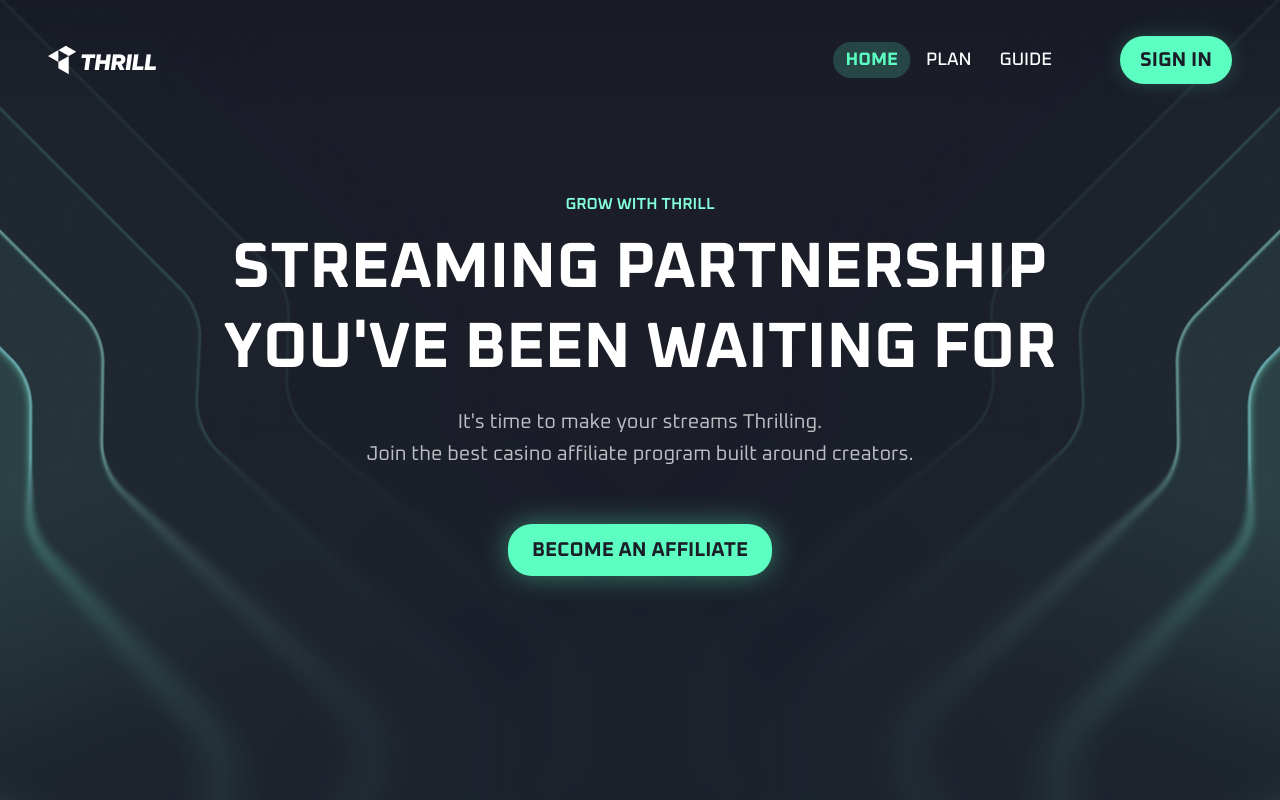
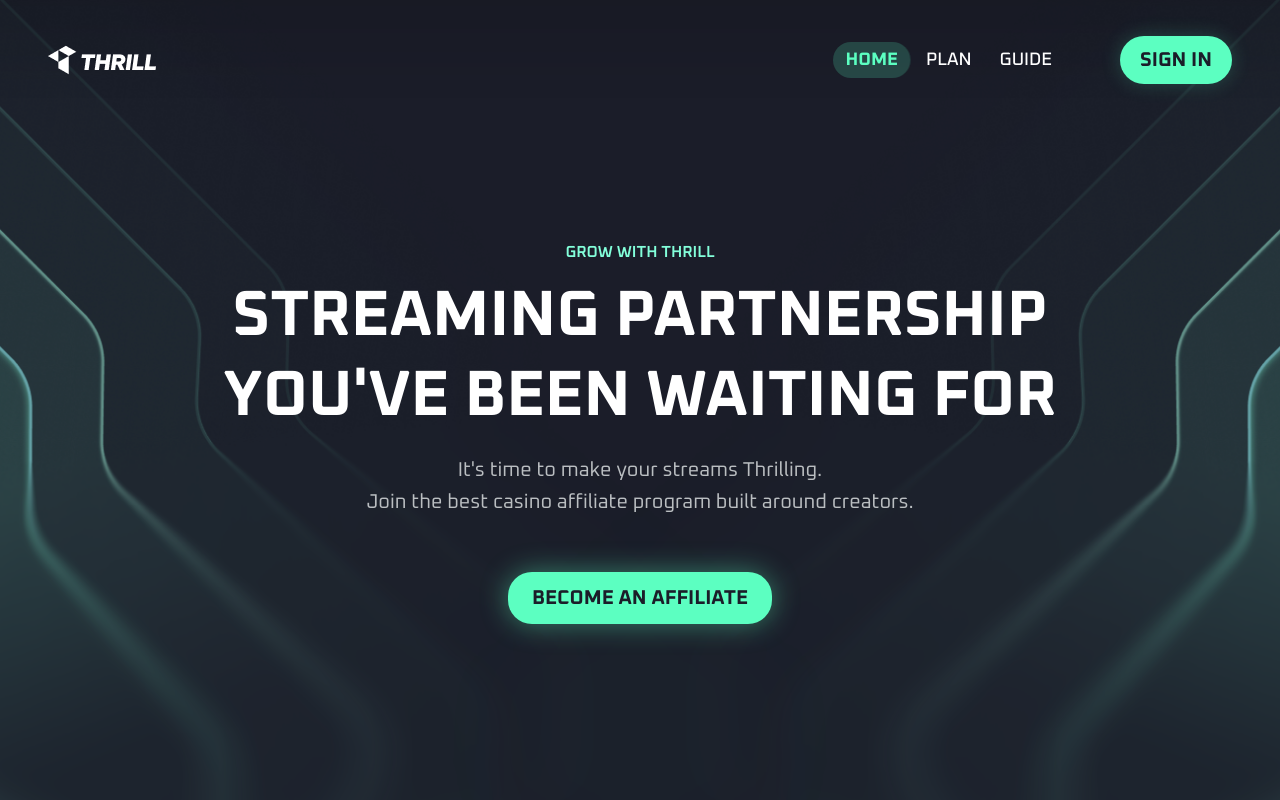
Before and after one commit to PouyaBirvand/thrill-landing, a Next.js app: page / in a window 1280 px wide. Shown: the top 800 px of the page. Built offline with nearby package versions, Linux system fonts and the light colour scheme.

Commit message:
style: change padding style herosection

```diff
--- a/src/components/sections/hero/HeroSection.tsx
+++ b/src/components/sections/hero/HeroSection.tsx
@@ -5,7 +5,7 @@
 
 export default function HeroSection() {
   return (
-    <section className="pt-[12rem] relative overflow-hidden min-h-screen bg-[#1B1D29]">
+    <section className="pt-[15rem] relative overflow-hidden min-h-screen bg-[#1B1D29]">
 
       {/* Right image - Simple entrance */}
       <motion.div
```
